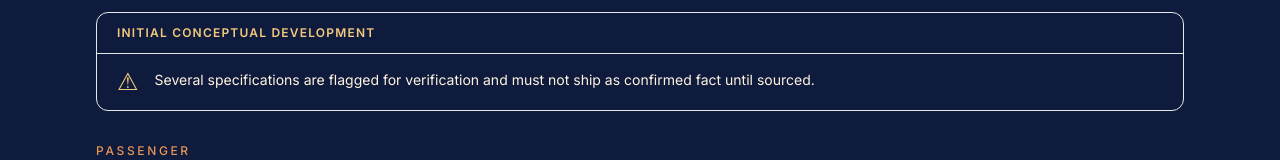
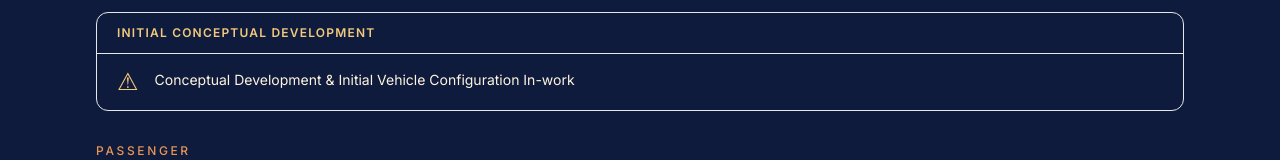
Before and after one commit to mohr365-creator/Revia, a Next.js app: page /aircraft/regional in a window 1280 px wide. Shown: the part 453-613 px from the top of the page. Built offline with nearby package versions, Linux system fonts and the light colour scheme; no server answers; the database is empty.

Commit message:
Update ConceptBanner message to generic development status text
Replace spec-verification warning copy with the simpler, generic label:
"Conceptual Development & Initial Vehicle Configuration In-work"

https://claude.ai/code/session_01AnRXg1QeXBJ8bxpcchoDxc

```diff
--- a/src/app/aircraft/regional/page.tsx
+++ b/src/app/aircraft/regional/page.tsx
@@ -24,7 +24,7 @@ export default function CommercialPage() {
 
       <section className="bg-navy py-16">
         <Container>
-          <ConceptBanner message="Several specifications are flagged for verification and must not ship as confirmed fact until sourced." />
+          <ConceptBanner message="Conceptual Development & Initial Vehicle Configuration In-work" />
           <div id="passenger" className="scroll-mt-24">
             <Eyebrow>Passenger</Eyebrow>
             <h2 className="mt-4 font-serif text-2xl text-cream">
--- a/src/components/aircraft/ConceptBanner.tsx
+++ b/src/components/aircraft/ConceptBanner.tsx
@@ -9,7 +9,7 @@ export function ConceptBanner({ message }: { message?: string }) {
       <div className="flex items-start gap-4 px-5 py-4">
         <span className="text-2xl leading-none text-saffron" aria-label="Caution">⚠</span>
         <p className="text-sm text-cream/70">
-          {message ?? "The configurations below are derivative concepts. Roles, endurance, and mission systems are illustrative and must be confirmed against a defined program before publishing."}
+          {message ?? "Conceptual Development & Initial Vehicle Configuration In-work"}
         </p>
       </div>
     </div>
```
